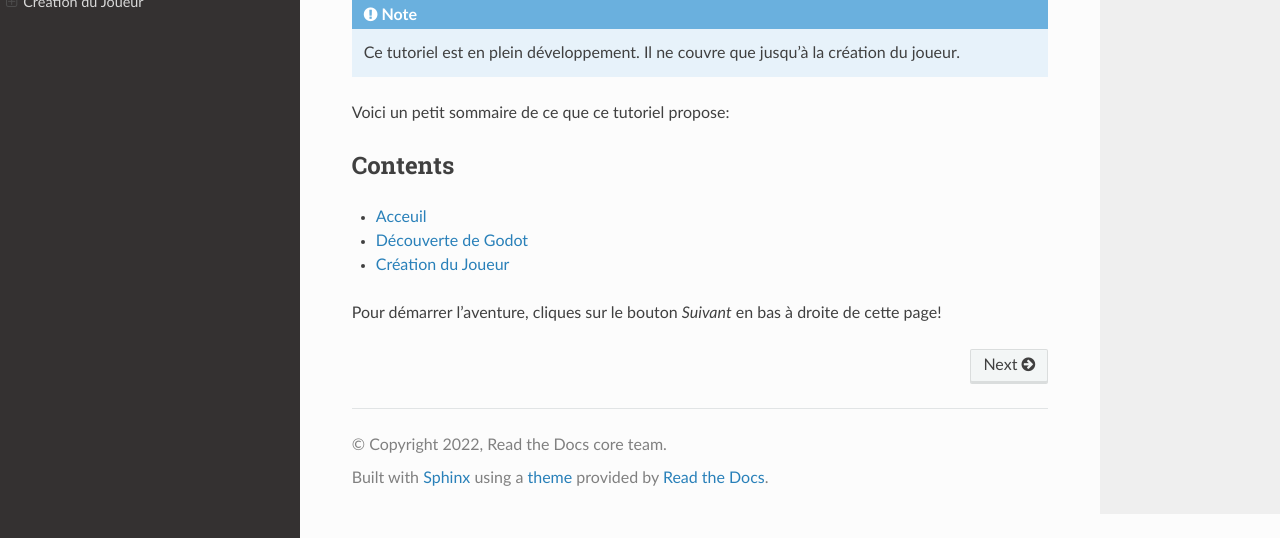
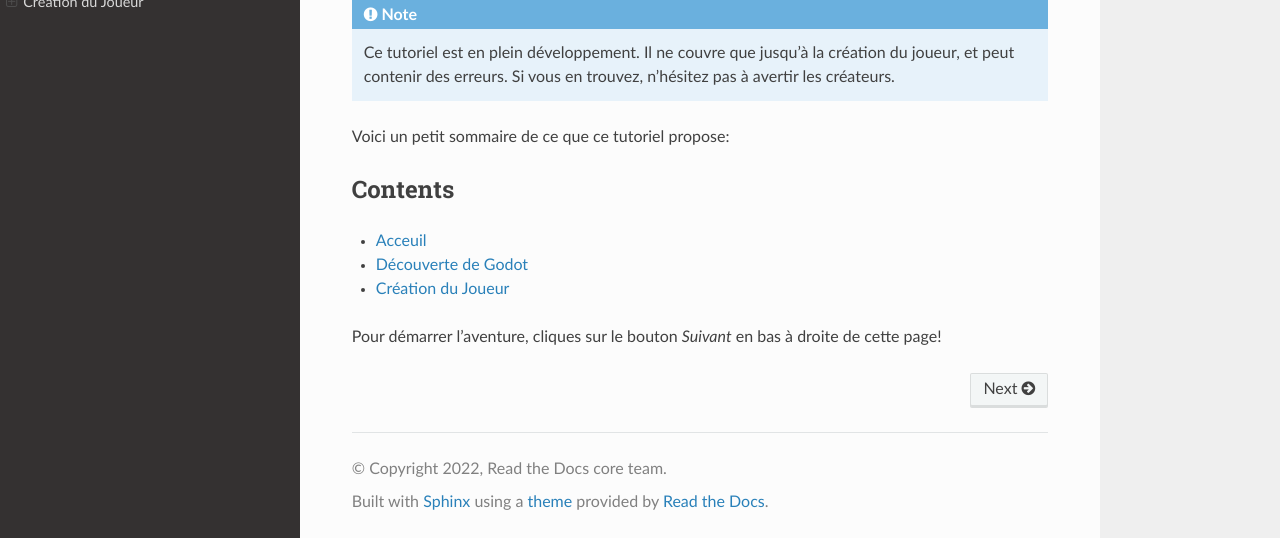
Before and after one commit to iceknith/Godot-Cours-Arcadia---Tower-Protector-Tutoriel, a Sphinx documentation site: the page built from docs/index.rst, in a window 1280 px wide and 900 px high, scrolled down 566 px, cut to the strip 362-900 px from the top of the window. Built offline with Sphinx 7.4.7 and the Read the Docs theme 2.0.0, drawn with Linux system fonts in a browser that asks for light colours.

Commit message:
première full-release

```diff
--- a/docs/index.rst
+++ b/docs/index.rst
@@ -5,7 +5,8 @@
 
 .. note::
 
-   Ce tutoriel est en plein développement. Il ne couvre que jusqu'à la création du joueur.
+   Ce tutoriel est en plein développement. Il ne couvre que jusqu'à la création du joueur, et peut contenir des erreurs.
+   Si vous en trouvez, n'hésitez pas à avertir les créateurs.
 
 Voici un petit sommaire de ce que ce tutoriel propose:
 
```
